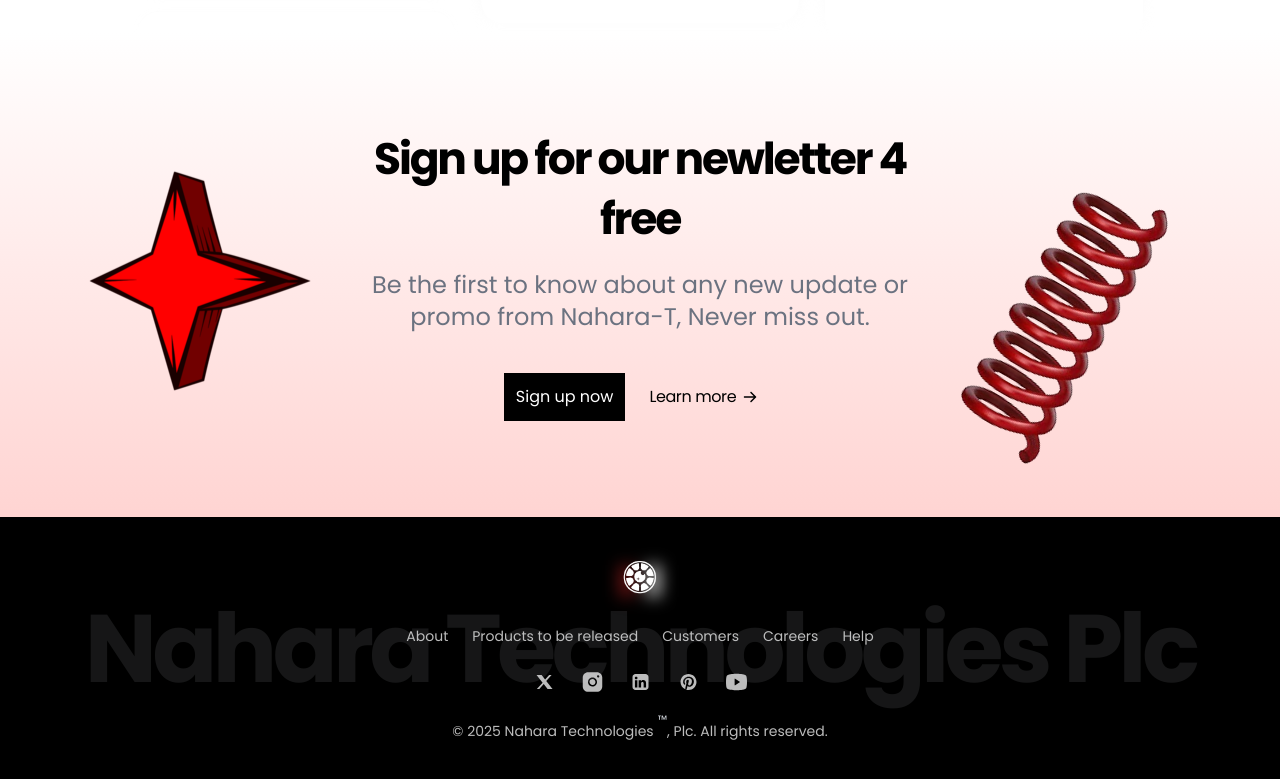
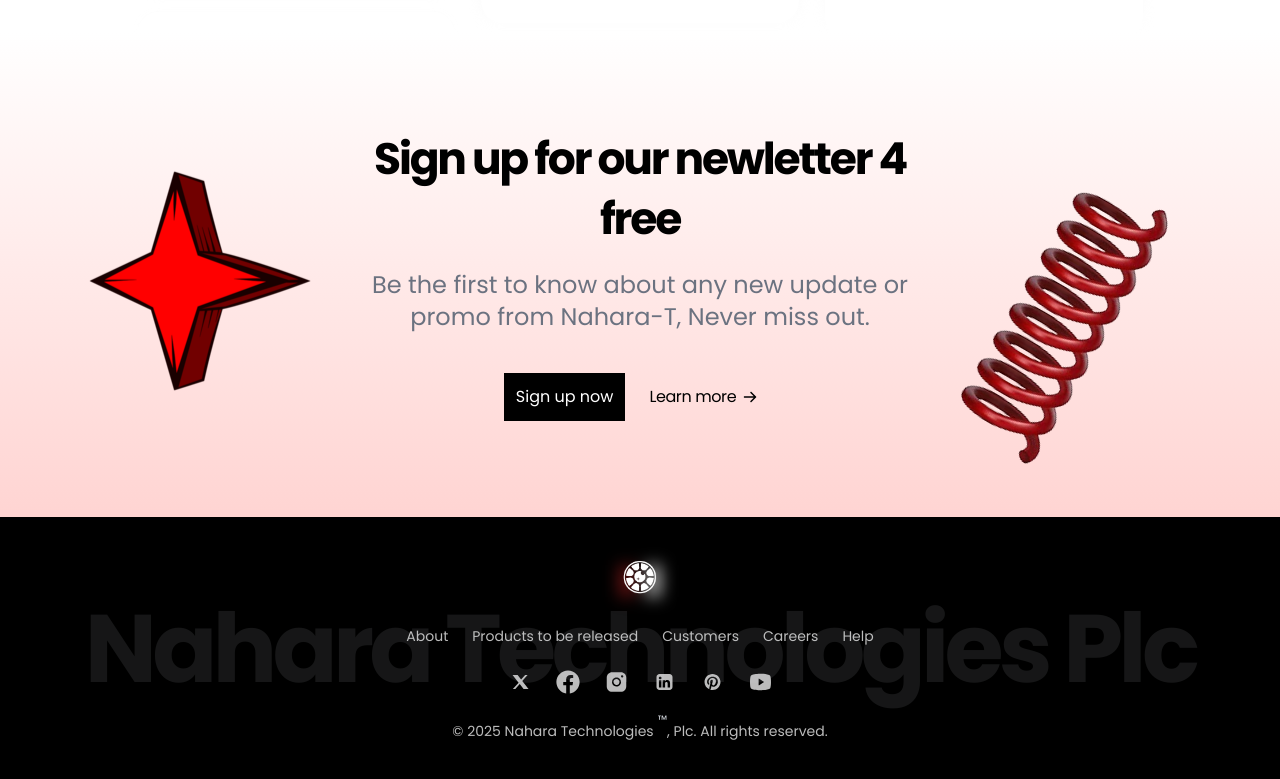
Before and after one commit to smu-tech-team/naharatechnologies_landingpage, a Next.js app: page / in a window 1280 px wide. Shown: the part 4195-4974 px from the top of the page. Built offline with nearby package versions, Linux system fonts and the light colour scheme.

Commit message:
update footer links

```diff
--- a/src/sections/Footer.tsx
+++ b/src/sections/Footer.tsx
@@ -5,14 +5,16 @@ import SocialInsta from "@/assets/social-insta.svg";
 import SocialLinkedin from "@/assets/social-linkedin.svg";
 import SocialPin from "@/assets/social-pin.svg";
 import SocialYoutube from "@/assets/social-youtube.svg";
+import { FaFacebook } from "react-icons/fa";
+import Link from "next/link";
 
 export const Footer = () => {
 	return (
-    <footer className="bg-black text-[#BCBCBC] text-sm py-10 text-center relative overflow-hidden">
-      <div className="container relative">
+		<footer className='bg-black text-[#BCBCBC] text-sm py-10 text-center relative overflow-hidden'>
+			<div className='container relative'>
 				{/* Watermark Text */}
-        <div className="absolute inset-0 flex justify-center items-center pointer-events-none z-0">
-          <h1 className="text-6xl sm:text-5xl lg:text-8xl tracking-tighter  font-extrabold text-gray-300 opacity-10 select-none">
+				<div className='absolute inset-0 flex justify-center items-center pointer-events-none z-0'>
+					<h1 className='text-6xl sm:text-5xl lg:text-8xl tracking-tighter  font-extrabold text-gray-300 opacity-10 select-none'>
 						Nahara Technologies Plc
 					</h1>
 				</div>
@@ -22,32 +24,72 @@ export const Footer = () => {
 					<Image
 						src={Logo}
 						height={40}
-            alt="Nahara Technologies Logo"
-            className="relative"
+						alt='Nahara Technologies Logo'
+						className='relative'
 					/>
 				</div>
 
 				{/* Navigation */}
-        <nav className="flex flex-col md:flex-row md:justify-center gap-6 mt-6 ">
-          <a href="/about">About</a>
-          <a href="/upcomingproducts">Products to be released</a>
-          <a href="/customer">Customers</a>
-          <a href="/career">Careers</a>
-          <a href="/help">Help</a>
+				<nav className='flex flex-col md:flex-row md:justify-center gap-6 mt-6 '>
+					<a href='/about'>About</a>
+					<a href='/upcomingproducts'>Products to be released</a>
+					<a href='/customer'>Customers</a>
+					<a href='/career'>Careers</a>
+					<a href='/help'>Help</a>
 				</nav>
 
 				{/* Social Icons */}
-        <div className="flex justify-center gap-6 mt-6 ">
+				<div className='flex justify-center gap-6 mt-6 '>
+					<Link
+						href='#'
+						target='_blank'
+						rel='noopener noreferrer'
+						className='cursor-pointer'>
 						<SocialX />
+					</Link>
+
+					<Link
+						href={"https://www.facebook.com/share/1BQ1sCrnC3/"}
+						target='_blank'
+						rel='noopener noreferrer'
+						className='cursor-pointer'>
+						<FaFacebook size={24} />
+					</Link>
+					<Link
+						href='https://www.instagram.com/nahara_technologies?igsh=MTBzNXhyN3o2cWh4bA=='
+						target='_blank'
+						rel='noopener noreferrer'
+						className='cursor-pointer'>
 						<SocialInsta />
+					</Link>
+					<Link
+						href='https://www.linkedin.com/company/naharatechnologies/'
+						target='_blank'
+						rel='noopener noreferrer'
+						className='cursor-pointer'>
 						<SocialLinkedin />
+					</Link>
+					<Link
+						href='#'
+						target='_blank'
+						rel='noopener noreferrer'
+						className='cursor-pointer'>
 						<SocialPin />
+					</Link>
+					<Link
+						href='#'
+						target='_blank'
+						rel='noopener noreferrer'
+						className='cursor-pointer'>
 						<SocialYoutube />
+					</Link>
 				</div>
 
 				{/* Copyright */}
-        <p className="mt-6 z-10 relative">
-          &copy; 2025 Nahara Technologies<sup className="text-xs align-super ml-1 text-gray-300">™</sup>, Plc. All rights reserved.
+				<p className='mt-6 z-10 relative'>
+					&copy; 2025 Nahara Technologies
+					<sup className='text-xs align-super ml-1 text-gray-300'>™</sup>, Plc.
+					All rights reserved.
 				</p>
 			</div>
 		</footer>
```
Lines whose indentation alone changed are shown as unchanged.
